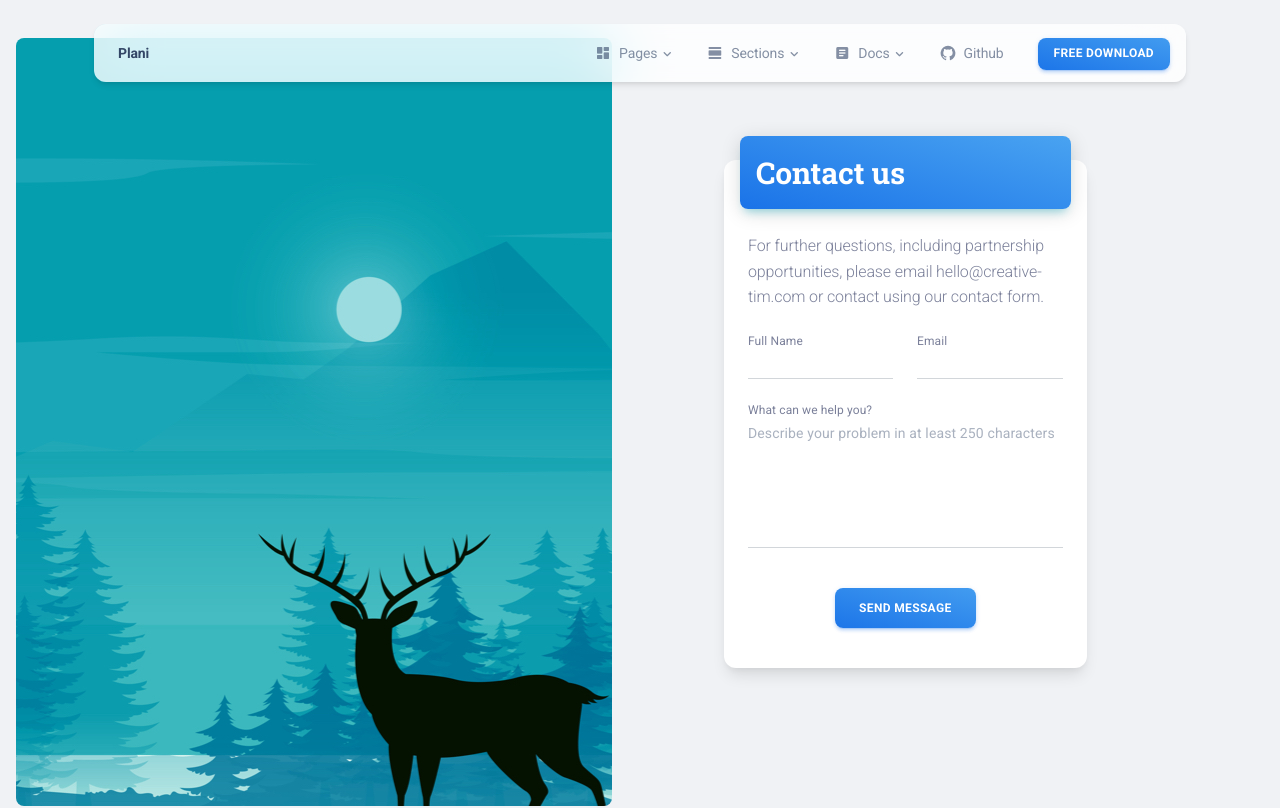
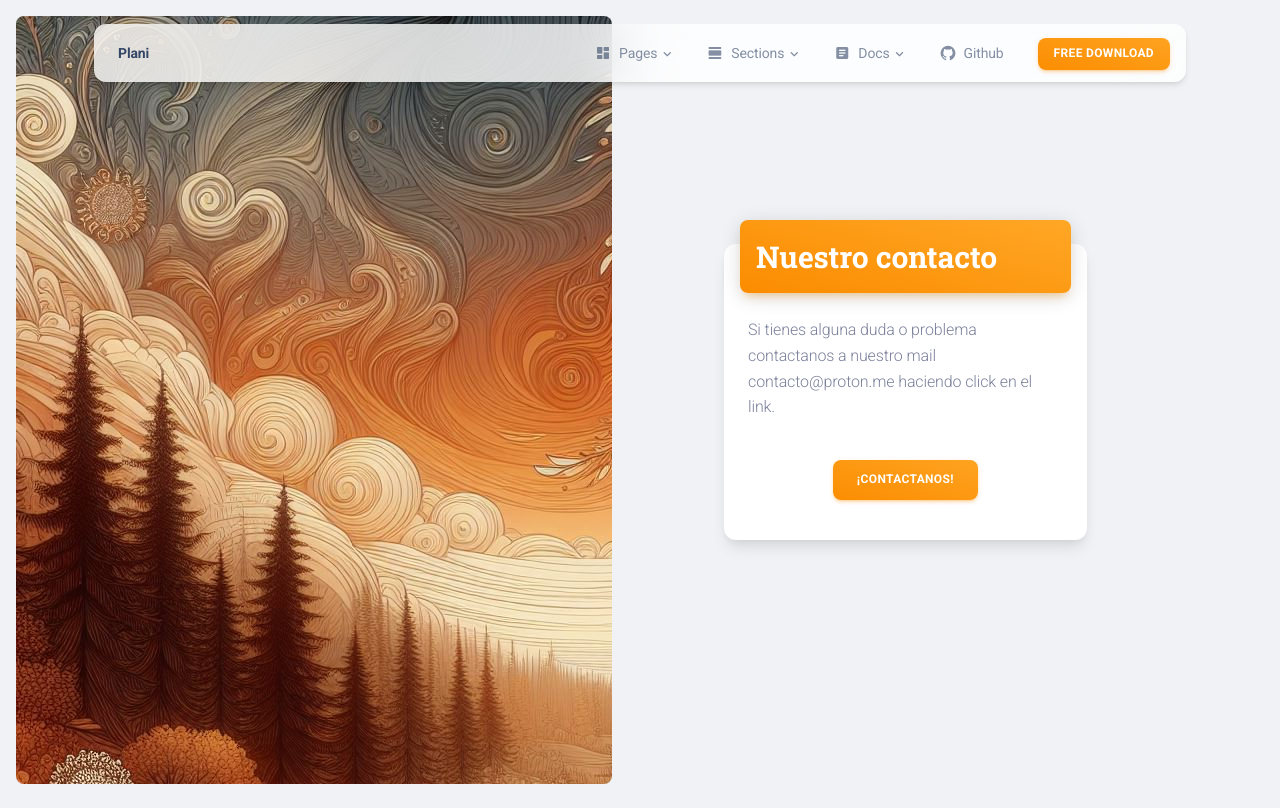
Before and after one commit to william-monroy/plani-landing, a React (Create React App) app: page /pages/landing-pages/contact-us in a window 1280 px wide. Shown: the top 808 px of the page. Built offline with nearby package versions, Linux system fonts and the light colour scheme.

Commit message:
adaptacion de la pagina contactUs

```diff
--- a/src/pages/LandingPages/ContactUs/index.js
+++ b/src/pages/LandingPages/ContactUs/index.js
@@ -1,3 +1,4 @@
+
 /*
 =========================================================
 * Material Kit 2 React - v2.1.0
@@ -18,7 +19,6 @@ import Grid from "@mui/material/Grid";
 
 // Material Kit 2 React components
 import MKBox from "components/MKBox";
-import MKInput from "components/MKInput";
 import MKButton from "components/MKButton";
 import MKTypography from "components/MKTypography";
 
@@ -31,7 +31,7 @@ import routes from "routes";
 import footerRoutes from "footer.routes";
 
 // Image
-import bgImage from "assets/images/illustrations/illustration-reset.jpg";
+import bgImage from "assets/images/illustrations/OIG1.jpeg";
 
 function ContactUs() {
   return (
@@ -43,7 +43,7 @@ function ContactUs() {
             type: "external",
             route: "https://www.creative-tim.com/product/material-kit-react",
             label: "free download",
-            color: "info",
+            color: "warning",
           }}
         />
       </MKBox>
@@ -82,56 +82,28 @@ function ContactUs() {
           >
             <MKBox
               variant="gradient"
-              bgColor="info"
-              coloredShadow="info"
+              bgColor="warning"
+              coloredShadow="warning"
               borderRadius="lg"
               p={2}
               mx={2}
               mt={-3}
             >
               <MKTypography variant="h3" color="white">
-                Contact us
+                Nuestro contacto
               </MKTypography>
             </MKBox>
             <MKBox p={3}>
               <MKTypography variant="body2" color="text" mb={3}>
-                For further questions, including partnership opportunities, please email
-                hello@creative-tim.com or contact using our contact form.
+                Si tienes alguna duda o problema contactanos a  nuestro mail contacto@proton.me
+                haciendo click en el link.
               </MKTypography>
-              <MKBox width="100%" component="form" method="post" autoComplete="off">
-                <Grid container spacing={3}>
-                  <Grid item xs={12} md={6}>
-                    <MKInput
-                      variant="standard"
-                      label="Full Name"
-                      InputLabelProps={{ shrink: true }}
-                      fullWidth
-                    />
-                  </Grid>
-                  <Grid item xs={12} md={6}>
-                    <MKInput
-                      type="email"
-                      variant="standard"
-                      label="Email"
-                      InputLabelProps={{ shrink: true }}
-                      fullWidth
-                    />
-                  </Grid>
-                  <Grid item xs={12}>
-                    <MKInput
-                      variant="standard"
-                      label="What can we help you?"
-                      placeholder="Describe your problem in at least 250 characters"
-                      InputLabelProps={{ shrink: true }}
-                      multiline
-                      fullWidth
-                      rows={6}
-                    />
-                  </Grid>
-                </Grid>
+
+              <MKBox width="100%" component="form" method="post" autoComplete="off" action="mailto:contacto@proton.me?subject=Ayuda&body=Hola mi nombres es X X. Y he tenido un problema con...">
+
                 <Grid container item justifyContent="center" xs={12} mt={5} mb={2}>
-                  <MKButton type="submit" variant="gradient" color="info">
-                    Send Message
+                  <MKButton type="submit" variant="gradient" color="warning">
+                    ¡Contactanos!
                   </MKButton>
                 </Grid>
               </MKBox>
```
Also changed, not shown: src/assets/images/illustrations/OIG1.jpeg (added), src/assets/images/illustrations/OIG1.jpg (added).
